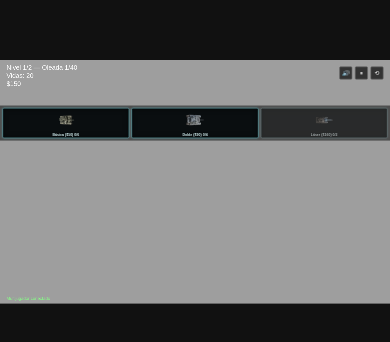
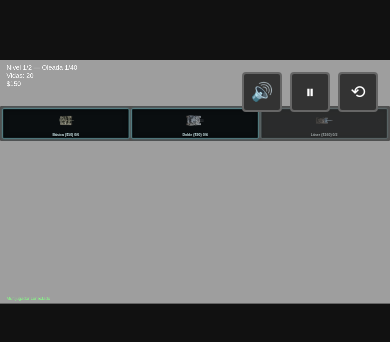
Before and after one commit to DevAI82/juego-canones, a website with bundled scripts: page game/index.html in a window 390 px wide. Shown: the part 240-582 px from the top of the page. Built offline with nearby package versions, Linux system fonts and the light colour scheme; files whose address does not match are found by name.

Commit message:
Build menu uses the letterbox margin on wide windows; fixed-size controls on mobile
Two related layout requests:

- #build-menu and #top-controls now live outside #game-container (which
  has the JS-driven transform:scale) instead of being scaled descendants
  of it. main.js's resizeGame() computes the real measured margin each
  resize and positions them there directly:
  - #build-menu: on a wide window (per user request, using the black
    letterbox margin they pointed out instead of covering the map),
    becomes a vertical sidebar parked in the left margin at a fixed
    readable size. Falls back to its previous spot (top of the map,
    horizontal, scaled with the game via its own CSS transform since
    it's no longer inheriting one from #game-container) when the margin
    is too narrow -- phones, most windows close to the game's own 1200x750
    aspect ratio.
  - #top-controls: always pinned near the map's actual top-right corner,
    but at a fixed 40x40px per button regardless of scale -- per user
    request to optimize mobile landscape play, where they'd been
    shrinking to ~20x20px on a short phone screen, too small to tap
    reliably.

Verified: unit tests (77/77, unaffected -- this is layout-only) plus
live checks at three viewport sizes -- 1600x700 (wide desktop) confirmed
sidebar-mode with computed rect exactly matching the margin math, 700x900
(narrow) confirmed the fallback rect matches its own math, and a real
812x375 mobile landscape size (iPhone-class) confirmed the top-controls
buttons render at a full 40x40px instead of the previous ~20x20px.

```diff
--- a/game/index.html
+++ b/game/index.html
@@ -11,12 +11,6 @@
     <div id="game-container">
       <canvas id="game-canvas" width="1200" height="750"></canvas>
       <button id="skip-wave-btn" class="hidden">▶</button>
-      <div id="top-controls">
-        <button id="mute-btn" title="Silenciar sonido">🔊</button>
-        <button id="pause-btn" title="Pausar">⏸</button>
-        <button id="reset-btn" title="Reiniciar partida">⟲</button>
-      </div>
-      <div id="build-menu"></div>
       <div id="upgrade-panel" class="hidden"></div>
       <div id="start-menu" class="hidden">
         <div id="start-menu-modal">
@@ -49,6 +43,18 @@
         </div>
       </div>
     </div>
+    <!-- Outside #game-container (which has the JS-driven transform:scale)
+         so position:fixed here is relative to the real viewport, not the
+         scaled game -- lets main.js's resizeGame() park this in the black
+         letterbox margin on a wide window instead of covering the map,
+         per user request, falling back to overlapping the top of the map
+         (like the old layout) when the window's too narrow for a margin. -->
+    <div id="build-menu"></div>
+    <div id="top-controls">
+      <button id="mute-btn" title="Silenciar sonido">🔊</button>
+      <button id="pause-btn" title="Pausar">⏸</button>
+      <button id="reset-btn" title="Reiniciar partida">⟲</button>
+    </div>
   </div>
   <script type="module" src="js/main.js"></script>
 </body>
--- a/game/js/main.js
+++ b/game/js/main.js
@@ -37,11 +37,70 @@ const ctx = canvas.getContext("2d");
 // orientation instead of only ever rendering at a fixed 1200px.
 const gameViewport = document.getElementById("game-viewport");
 const gameContainer = document.getElementById("game-container");
+// #build-menu lives outside #game-container (see index.html's comment on
+// it) specifically so it can be parked in the black letterbox margin on
+// a wide window instead of covering the map, per user request. Since it's
+// no longer a scaled descendant of #game-container, its own position/size
+// (and, in the fallback case, its own independent scale) have to be
+// computed here in JS against the real measured margin -- CSS alone can't
+// know how much dead space resizeGame()'s scale left on the sides.
+const BUILD_MENU_SIDEBAR_WIDTH = 160;
+const BUILD_MENU_SIDEBAR_GAP = 16;
+
+function positionBuildMenu(scale) {
+  const buildMenuEl = document.getElementById("build-menu");
+  const scaledW = CANVAS_WIDTH * scale;
+  const scaledH = CANVAS_HEIGHT * scale;
+  const gameLeft = (window.innerWidth - scaledW) / 2;
+  const gameTop = (window.innerHeight - scaledH) / 2;
+  const marginNeeded = BUILD_MENU_SIDEBAR_WIDTH + BUILD_MENU_SIDEBAR_GAP * 2;
+
+  if (gameLeft >= marginNeeded) {
+    // Enough dead space on the sides -- vertical sidebar in the left
+    // margin, at a fixed readable size regardless of the game's own scale.
+    buildMenuEl.classList.add("sidebar-mode");
+    buildMenuEl.style.transform = "none";
+    buildMenuEl.style.left = `${Math.round((gameLeft - BUILD_MENU_SIDEBAR_WIDTH) / 2)}px`;
+    buildMenuEl.style.top = `${Math.round(gameTop)}px`;
+    buildMenuEl.style.width = `${BUILD_MENU_SIDEBAR_WIDTH}px`;
+    buildMenuEl.style.height = `${Math.round(scaledH)}px`;
+  } else {
+    // Not enough margin (narrow window/phone) -- fall back to its
+    // original spot overlapping the top of the map, scaled down with it
+    // (own CSS transform, since it's no longer a scaled descendant of
+    // #game-container to inherit that from).
+    buildMenuEl.classList.remove("sidebar-mode");
+    buildMenuEl.style.transform = `scale(${scale})`;
+    buildMenuEl.style.transformOrigin = "top left";
+    buildMenuEl.style.left = `${Math.round(gameLeft)}px`;
+    buildMenuEl.style.top = `${Math.round(gameTop + 140 * scale)}px`;
+    buildMenuEl.style.width = `${CANVAS_WIDTH}px`;
+    buildMenuEl.style.height = "";
+  }
+}
+
+// Same reasoning as #build-menu above, simpler since these never need a
+// sidebar mode -- just pinned near the map's actual top-right corner at
+// a fixed, comfortably tappable size (was shrinking to ~20x20px on a
+// short phone landscape screen otherwise, per user request to optimize
+// that).
+function positionTopControls(scale) {
+  const topControlsEl = document.getElementById("top-controls");
+  const scaledW = CANVAS_WIDTH * scale;
+  const scaledH = CANVAS_HEIGHT * scale;
+  const gameLeft = (window.innerWidth - scaledW) / 2;
+  const gameTop = (window.innerHeight - scaledH) / 2;
+  topControlsEl.style.top = `${Math.round(gameTop + 12)}px`;
+  topControlsEl.style.right = `${Math.round(window.innerWidth - (gameLeft + scaledW) + 12)}px`;
+}
+
 function resizeGame() {
   const scale = Math.min(window.innerWidth / CANVAS_WIDTH, window.innerHeight / CANVAS_HEIGHT);
   gameContainer.style.transform = `scale(${scale})`;
   gameViewport.style.width = `${CANVAS_WIDTH * scale}px`;
   gameViewport.style.height = `${CANVAS_HEIGHT * scale}px`;
+  positionBuildMenu(scale);
+  positionTopControls(scale);
 }
 resizeGame();
 window.addEventListener("resize", resizeGame);
--- a/game/style.css
+++ b/game/style.css
@@ -41,7 +41,12 @@ body {
 }
 #skip-wave-btn.hidden { display: none; }
 
-#top-controls { position: absolute; top: 20px; right: 20px; display: flex; gap: 8px; }
+/* Outside #game-container (see index.html's comment on #build-menu for
+   why) and positioned in JS -- per user request to optimize mobile
+   landscape play, these stay a fixed, comfortably tappable size instead
+   of shrinking with the map on a short phone screen, while still tracking
+   the map's actual top-right corner at any scale. */
+#top-controls { position: fixed; display: flex; gap: 8px; }
 #top-controls button {
   width: 40px;
   height: 40px;
@@ -54,12 +59,19 @@ body {
 }
 #pause-btn.active { border-color: #ffd700; color: #ffd700; }
 
-/* Moved to the top per user request, so the bottom of the map (where the
-   action often is -- level 2's fortified base, for one) isn't permanently
-   covered by the build bar. Sits below the HUD text/skip-wave button
-   (both top-left, tallest at ~125px) and #top-controls (top-right,
-   ~60px) with margin to spare, so nothing else needed to move. */
-#build-menu { position: absolute; top: 140px; left: 0; width: 100%; display: flex; gap: 8px; padding: 8px; background: rgba(0,0,0,0.5); box-sizing: border-box; }
+/* Positioned entirely in JS (main.js's resizeGame()/positionBuildMenu()):
+   #build-menu lives outside #game-container (which has the transform:scale
+   that would otherwise turn position:fixed here into "fixed relative to
+   the scaled game" instead of the real viewport), so it can be parked in
+   the black letterbox margin on a wide window -- per user request, using
+   that dead space instead of covering the map -- and falls back to
+   overlapping the top of the map (its original spot, full-width/
+   horizontal) when the window's too narrow for a side margin. The
+   .sidebar-mode class (added by that same JS) switches it to a narrower
+   vertical stack; sizing/position themselves are inline styles set per
+   frame-resize, not CSS, since they depend on real measured margins. */
+#build-menu { position: fixed; display: flex; gap: 8px; padding: 8px; background: rgba(0,0,0,0.5); box-sizing: border-box; border-radius: 4px; }
+#build-menu.sidebar-mode { flex-direction: column; }
 /* Same premium hologram-card look as .upgrade-card: the tower's own render
    fills the top of the button (contain, not stretched/cropped) and the
    live cost/count label sits in the dark strip below it. */
@@ -80,6 +92,7 @@ body {
   box-shadow: 0 0 8px rgba(111, 216, 230, 0.4), inset 0 0 16px rgba(0, 0, 0, 0.6);
   cursor: pointer;
 }
+#build-menu.sidebar-mode .build-btn { flex: none; width: 100%; }
 .build-btn-label {
   color: #dffcff;
   font-family: sans-serif;
```
